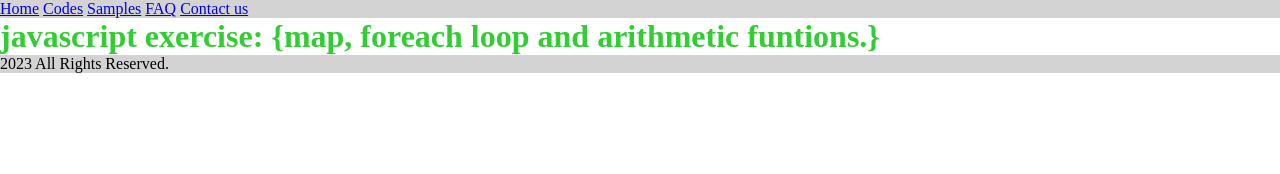
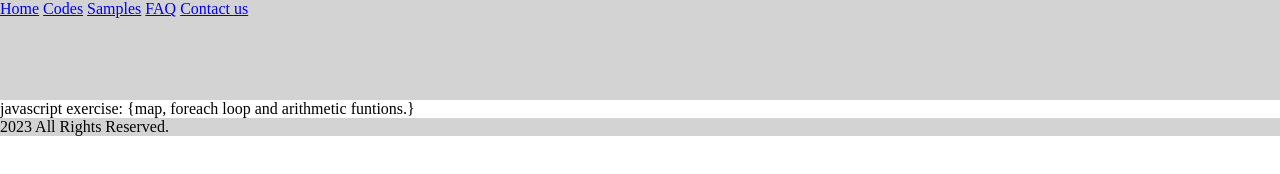
Before and after one commit to Eliuseus/fasticoe-elabs2, a plain HTML site: page index.html in a window 1280 px wide. Drawn offline with Linux system fonts and the light colour scheme.

Commit message:
Update index.html
Little touch1

```diff
--- a/index.html
+++ b/index.html
@@ -20,7 +20,7 @@
 
 </head>
 <body>
-<header style= " background-color: lightgray">
+<header style= " width:100%; height: 100px; background-color: lightgray;">
     <nav>
         <a href="#">Home</a>
         <a href="#">Codes</a>
@@ -29,7 +29,7 @@
         <a href="#">Contact us</a>
     </nav>
 </header>
-<main>
+<main style=" width:100%; height: calc( 100px 100vh); >
     <h1>javascript exercise: {map, foreach loop and arithmetic funtions.}</h1>
 
 </main>
```
